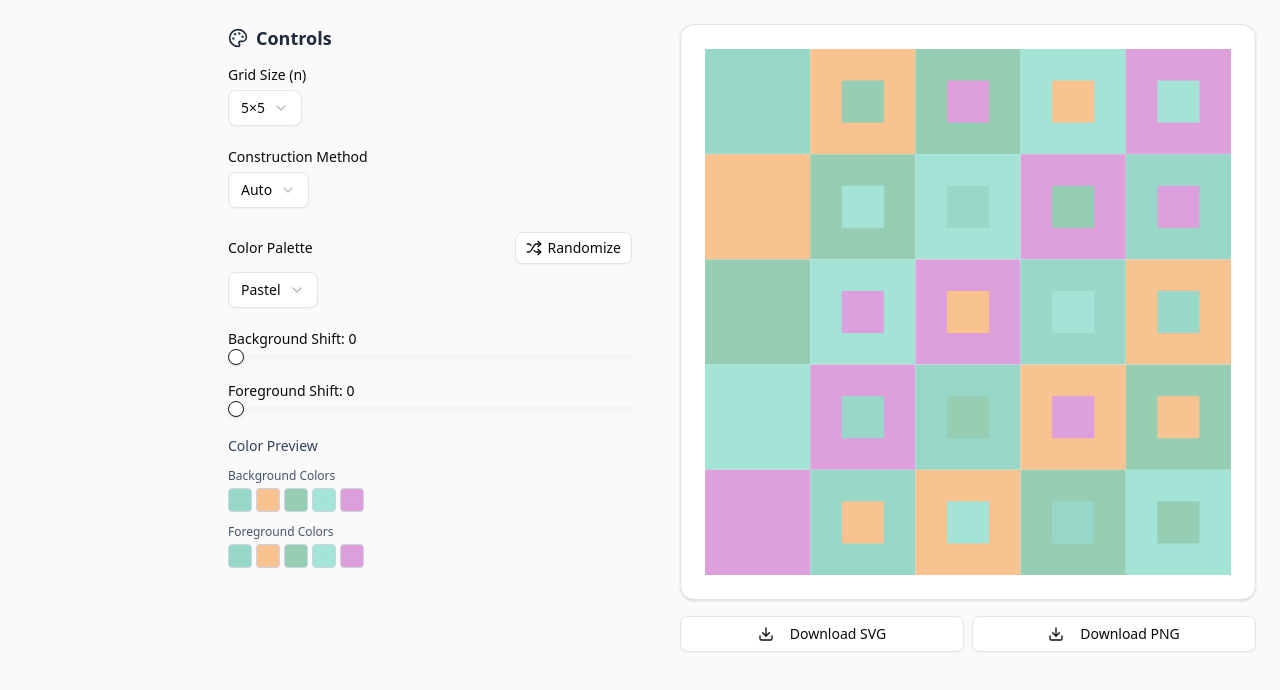
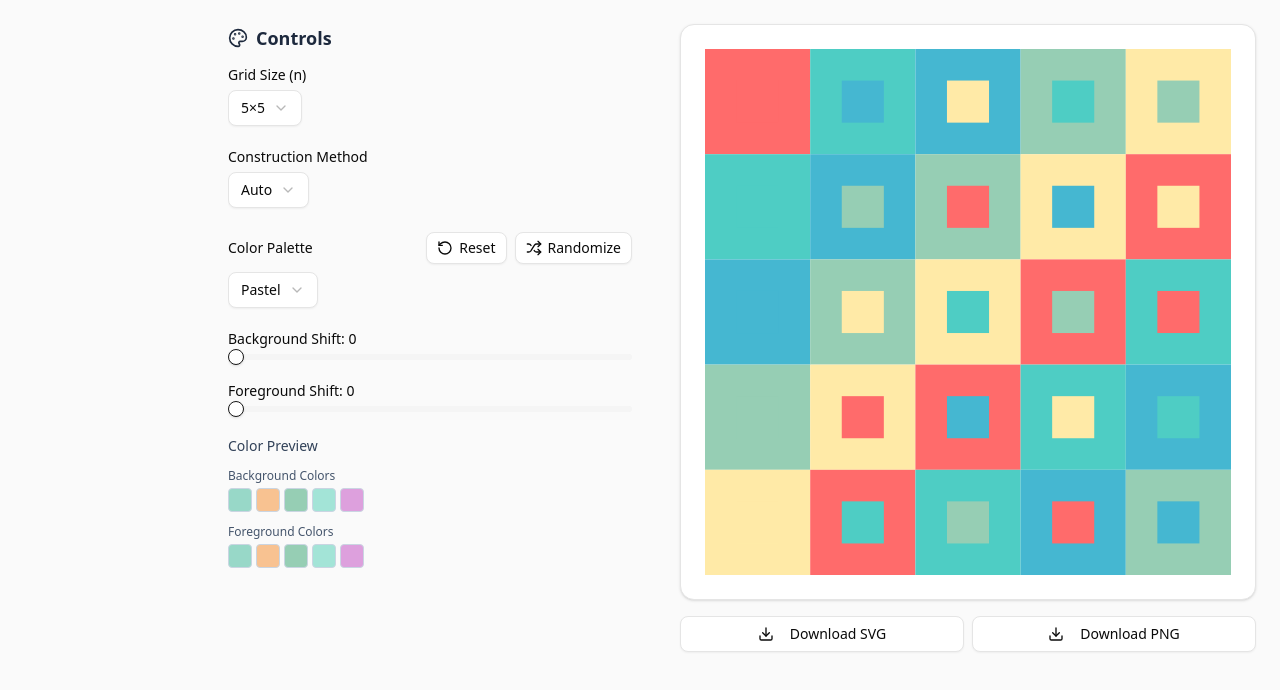
Before and after one commit to chaychun/graeco-latin-squares, a React (Vite) app: page / in a window 1280 px wide. Shown: the top 690 px of the page. Built offline with nearby package versions, Linux system fonts and the light colour scheme.

Commit message:
Add reset button

```diff
--- a/src/components/controls.tsx
+++ b/src/components/controls.tsx
@@ -1,4 +1,4 @@
-import { HelpCircle, Palette, Shuffle } from "lucide-react"
+import { HelpCircle, Palette, RotateCcw, Shuffle } from "lucide-react"
 import { useState } from "react"
 import { Button } from "@/components/ui/button"
 import { Label } from "@/components/ui/label"
@@ -96,6 +96,10 @@ export default function Controls() {
   const randomizePalette = () => {
     const seed = Math.floor(Math.random() * Number.MAX_SAFE_INTEGER)
     setPaletteSeed(seed)
+  }
+
+  const resetPalette = () => {
+    setPaletteSeed(0)
   }
 
   return (
@@ -261,10 +265,21 @@ export default function Controls() {
                 <div>
                   <Label htmlFor="palette">Color Palette</Label>
                 </div>
-                <Button onClick={randomizePalette} className="bg-white" variant="outline" size="sm">
-                  <Shuffle className="h-4 w-4" />
-                  Randomize
-                </Button>
+                <div className="flex items-center gap-2">
+                  <Button onClick={resetPalette} className="bg-white" variant="outline" size="sm">
+                    <RotateCcw className="h-4 w-4" />
+                    Reset
+                  </Button>
+                  <Button
+                    onClick={randomizePalette}
+                    className="bg-white"
+                    variant="outline"
+                    size="sm"
+                  >
+                    <Shuffle className="h-4 w-4" />
+                    Randomize
+                  </Button>
+                </div>
               </div>
               <Select
                 value={paletteType}
--- a/src/components/display.tsx
+++ b/src/components/display.tsx
@@ -68,9 +68,10 @@ export default function Display() {
       : paletteType === "grayscale"
         ? GRAYSCALE_PALETTE
         : SCIENTIFIC_AMERICAN_59_PALETTE
-  const shuffled = shufflePalette(basePalette, paletteSeed)
-  const backgroundColors = shiftPalette(shuffled, backgroundShift).slice(0, size)
-  const foregroundColors = shiftPalette(shuffled, foregroundShift).slice(0, size)
+  const effectivePalette =
+    paletteSeed === 0 ? basePalette : shufflePalette(basePalette, paletteSeed)
+  const backgroundColors = shiftPalette(effectivePalette, backgroundShift).slice(0, size)
+  const foregroundColors = shiftPalette(effectivePalette, foregroundShift).slice(0, size)
 
   const cellSize = 60
   const innerSize = cellSize * 0.4
```
